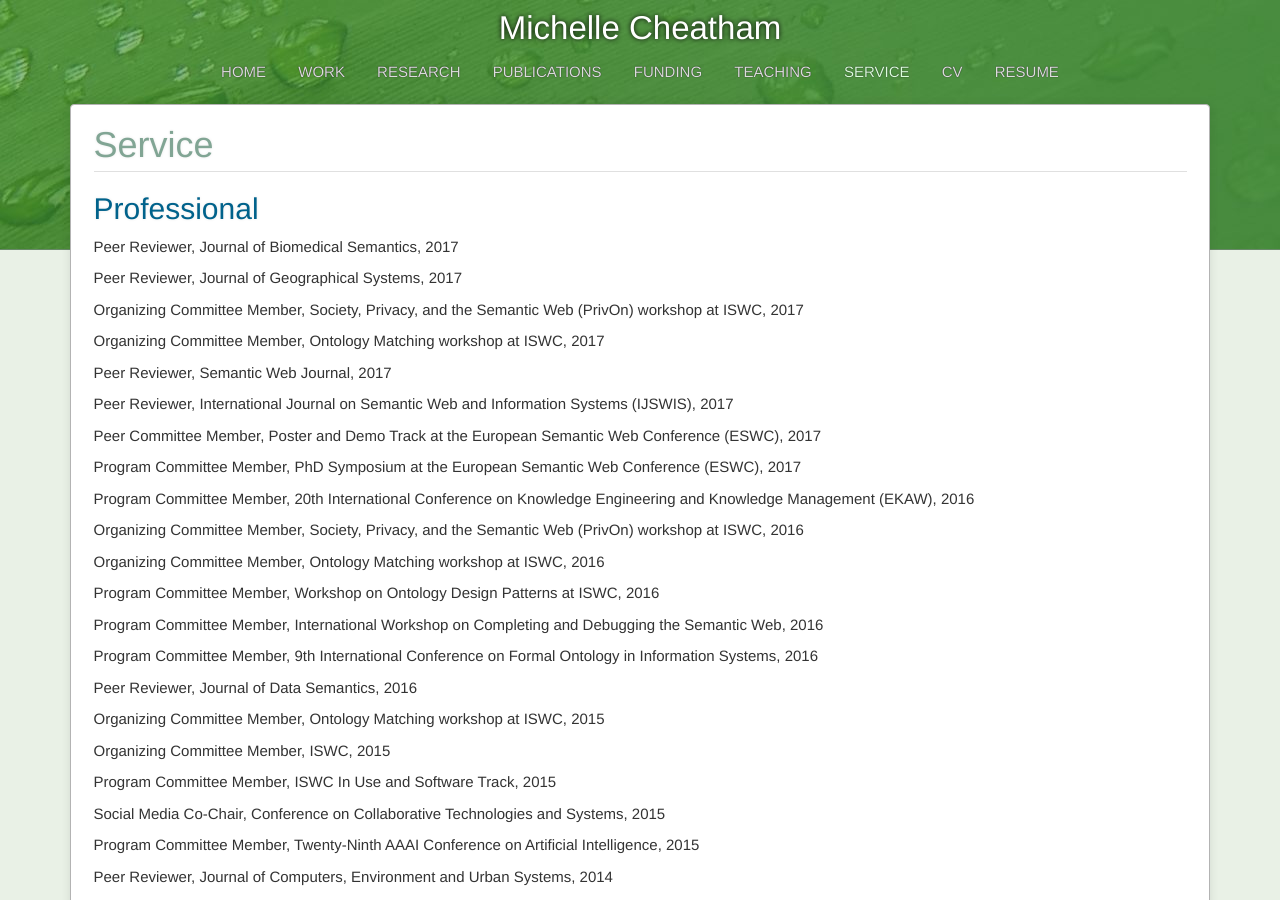
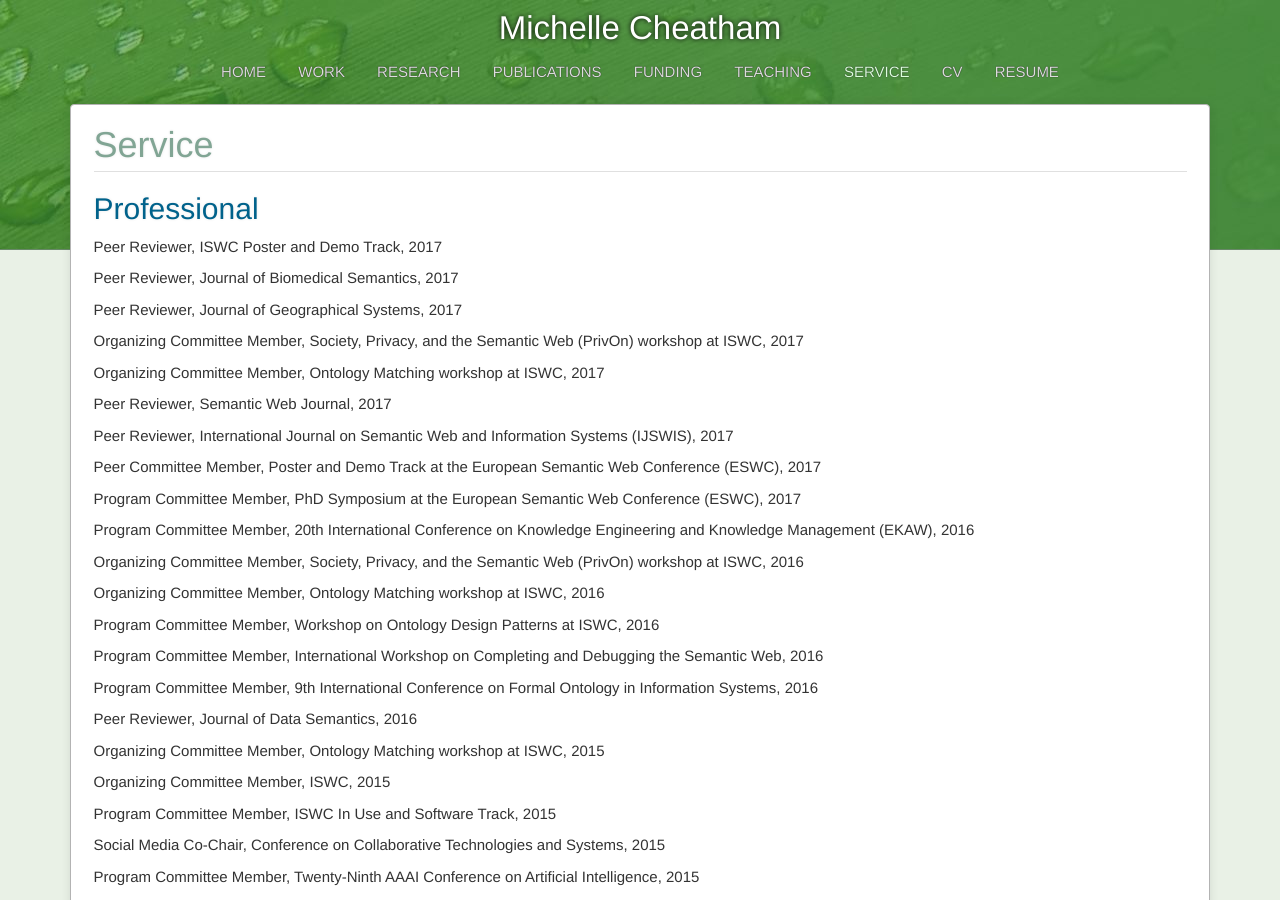
Before and after one commit to mcheatham/mcheatham.github.io, a Jekyll site: the page built from service.md, in a window 1280 px wide and 900 px high. Built offline with Jekyll 4.4.1, drawn with Linux system fonts in a browser that asks for light colours.

Commit message:
Added ISWC 2017 poster and demo track reviewing

```diff
--- a/_data/service.yaml
+++ b/_data/service.yaml
@@ -1,3 +1,8 @@
+- job: Peer Reviewer
+  organization: ISWC Poster and Demo Track
+  date: 2017
+  type: professional
+
 - job: Peer Reviewer
   organization: Journal of Biomedical Semantics
   date: 2017
```
